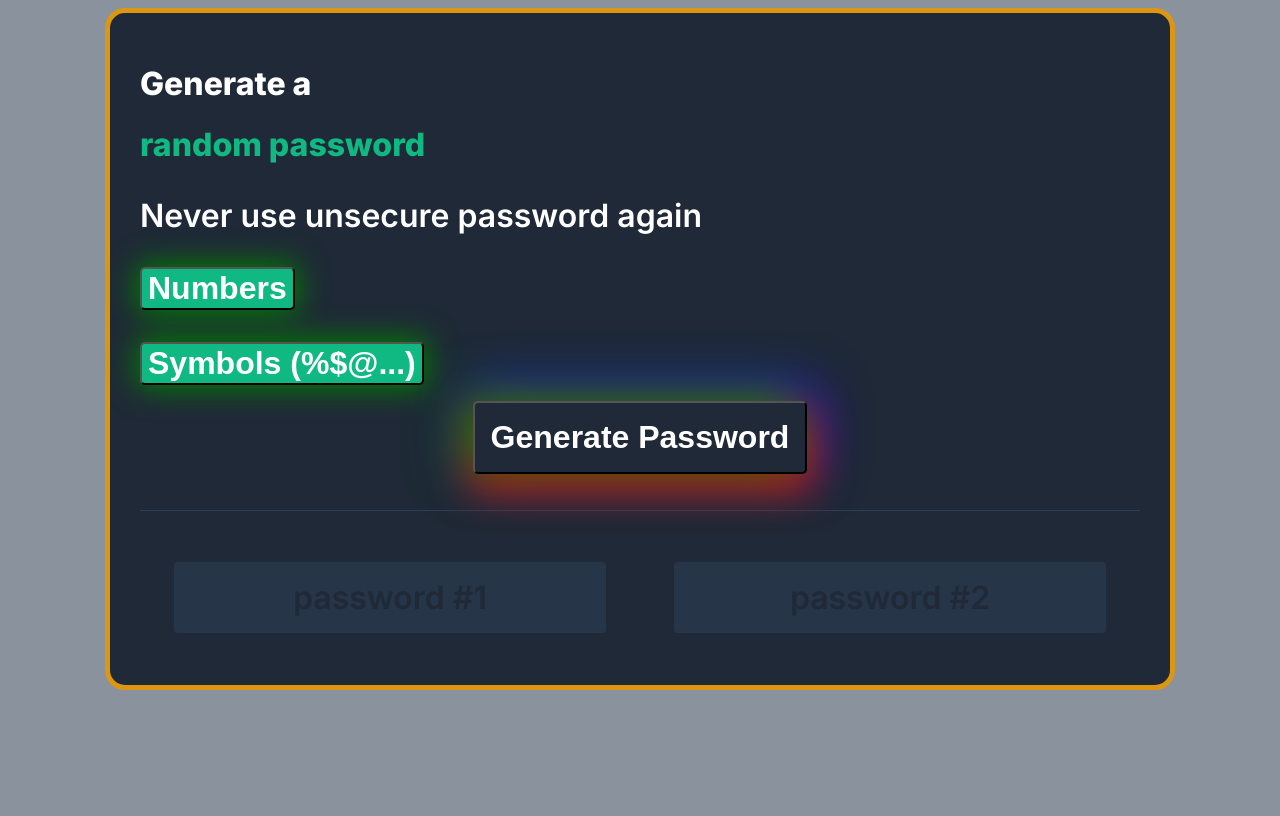
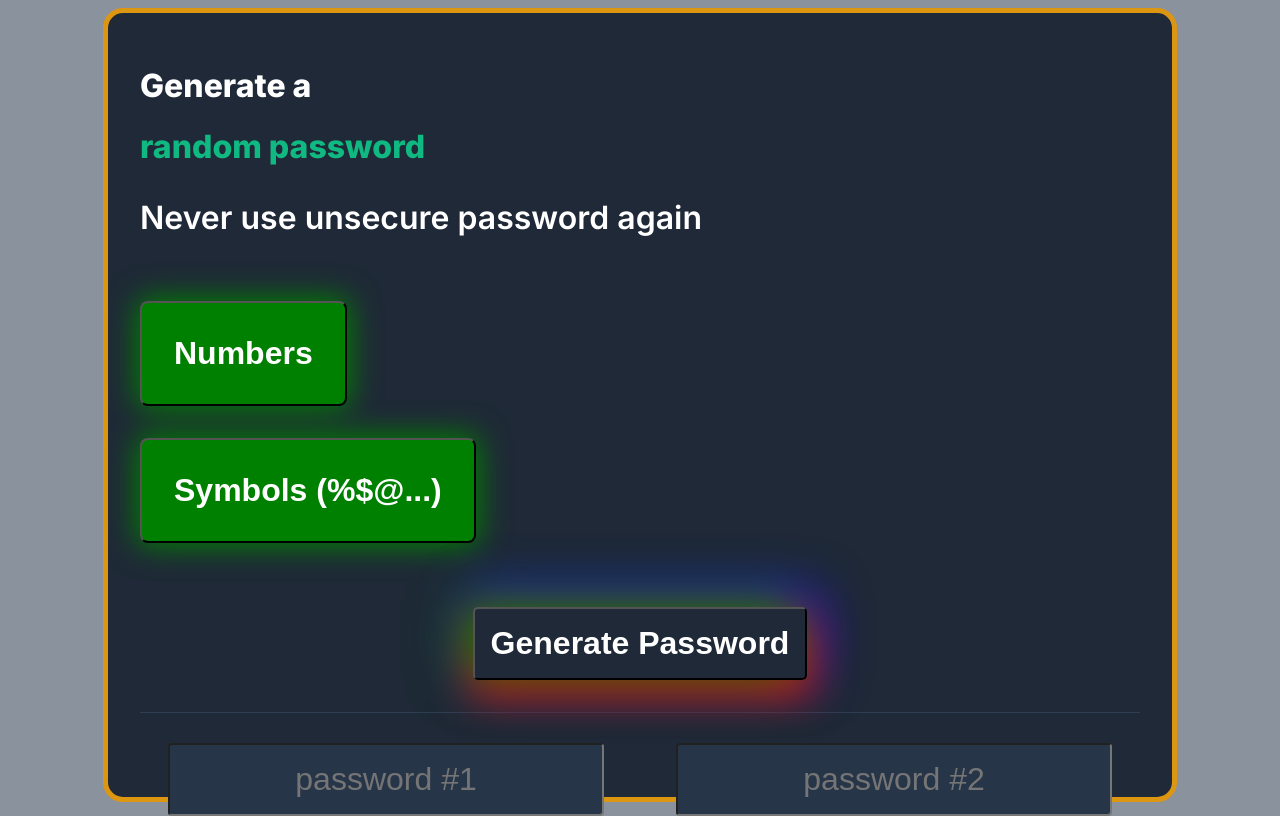
Before and after one commit to BeqaGvelesiani/Password-Generator, a plain HTML site: page index.html in a window 1280 px wide. Drawn offline with Linux system fonts and the light colour scheme.

Commit message:
ფგჰ

```diff
--- a/engine.js
+++ b/engine.js
@@ -1,7 +1,5 @@
 const letters = ["A","B","C","D","E","F","G","H","I","J","K","L","M","N","O","P","Q","R","S","T","U","V","W","X","Y","Z","a","b","c","d","e","f","g","h","i","j","k","l","m","n","o","p","q","r","s","t","u","v","w","x","y","z"];
-
 const numbers = ["0", "1", "2", "3", "4", "5", "6", "7", "8", "9"];
-
 const symbols = ["~","`","!","@","#","$","%","^","&","*","(",")","_","-","+","=","{","[","}","]",",","|",":",";","<",">",".","?","/"]
 
 const condition1 = letters.concat(numbers,symbols);
@@ -43,8 +41,8 @@ function c2Switch(){
 }
 
 function generate() {
-    pass1.textContent = "";
-    pass2.textContent = "";
+    pass1.value = "";
+    pass2.value = "";
 
     if (button1 === "on" && button2 === "on"){
         world = condition1;
@@ -57,8 +55,8 @@ function generate() {
     }
 
     for (var i=0; i<numberOfSymbol; i++){
-        pass1.textContent += world[random(0,world.length-1)];
-        pass2.textContent += world[random(0,world.length-1)];
+        pass1.value += world[random(0,world.length-1)];
+        pass2.value += world[random(0,world.length-1)];
     }
     pass1.style.color = "#10B981";
     pass2.style.color = "#10B981";
@@ -79,7 +77,7 @@ function cheker(a){
 
 function c1_off(){
     c1.style.color = "black";
-    c1.style.backgroundColor = "none";
+    c1.style.backgroundColor = "rgba(84, 255, 84, 0.13)";
     c1.style.boxShadow = "none";
     button1 = "off";
 }
@@ -93,7 +91,7 @@ function c1_on(){
 
 function c2_off(){
     c2.style.color = "black";
-    c2.style.backgroundColor = "none";
+    c2.style.backgroundColor = "rgba(84, 255, 84, 0.13)";
     c2.style.boxShadow = "none";
     button2 = "off";
 }
@@ -104,3 +102,20 @@ function c2_on(){
     c2.style.boxShadow = "0px 0px 30px 3px green";
     button2 = "on";
 }
+
+// function myFunction(a) {
+//   // Get the text field
+//   var copyText = document.getElementById(`${a}`);
+
+//   // Select the text field
+//   copyText.select();
+//   copyText.setSelectionRange(0, 99999); // For mobile devices
+
+//   // Copy the text inside the text field
+//   navigator.clipboard.writeText(copyText.value);
+
+//   // Alert the copied text
+//   alert("Copied the text: " + copyText.value);
+// }
+
+//pass1.addEventListener("click", myFunction("password1"));
--- a/index.html
+++ b/index.html
@@ -19,8 +19,8 @@
                 <button id="button" onclick="generate()">Generate Password</button>
             </div>
             <div class="output">
-                <h1 class="pass" id="password1">password #1</h1>
-                <h1 class="pass" id="password2">password #2</h1>
+                <input class="pass" id="password1" placeholder="password #1">
+                <input class="pass" id="password2" placeholder="password #2">
             </div>
             <script src="engine.js"></script>
         </div>
--- a/paint.css
+++ b/paint.css
@@ -10,6 +10,7 @@ h1 {
 body {
   font-family: "Inter", sans-serif;
   background-color: #2f3e538f;
+  display: flex;
 }
 
 .content {
@@ -21,8 +22,10 @@ body {
   align-items: center;
   margin-left: auto;
   margin-right: auto;
-  padding: 30px;
+  padding: 2rem;
   height: fit-content;
+  margin: auto;
+  max-height: 90vh;
 }
 
 p {
@@ -36,9 +39,10 @@ p {
 
 .buttons {
   border-bottom: 1px solid #2f3e53;
-  padding-bottom: 20px;
-  margin-bottom: 10px;
-  font-size: 3rem;
+  padding-bottom: 1rem;
+  margin-bottom: 1rem;
+  font-size: 2rem;
+  display: grid;
 }
 
 #button {
@@ -47,15 +51,16 @@ p {
   color: #ffffff;
   font-size: 2rem;
   font-weight: bolder;
-  display: block;
   margin-bottom: 2rem;
 }
 
 .output {
-  display: flex;
+  display: grid;
   justify-content: space-around;
+  gap: 1rem;
   text-align: center;
   margin-top: 30px;
+  display: flex ;
 }
 
 .pass {
@@ -71,7 +76,7 @@ p {
 
 #c1,
 #c2 {
-  background-color: #10b981;
+  background-color: green;
   border-radius: 5px;
   color: #ffffff;
   font-size: 2rem;
@@ -80,31 +85,34 @@ p {
   margin-top: 2rem;
   box-shadow: 0px 0px 30px 3px green;
   cursor: pointer;
+  width: fit-content;
+  padding: 2rem;
+  border-radius: 8px;
 }
 
 #button {
   margin: 1rem auto;
   background-color: #1f2937;
   padding: 1rem;
-
+margin-top: 4rem;
   animation: backlight 3000ms infinite linear;
 }
 
 @keyframes backlight {
   0% {
-    box-shadow: calc(15px * sin(0deg)) calc(15px * cos(0deg)) 30px 3px green,
-      calc(15px * sin(120deg)) calc(15px * cos(120deg)) 60px 3px red,
-      calc(15px * sin(240deg)) calc(15px * cos(240deg)) 30px 5px rgb(38, 0, 255);
+    box-shadow: calc(15px * sin(0deg)) calc(15px * cos(0deg)) 30px 10px green,
+      calc(15px * sin(120deg)) calc(15px * cos(120deg)) 60px 12px red,
+      calc(15px * sin(240deg)) calc(15px * cos(240deg)) 30px 15px rgb(38, 0, 255);
   }
   25% {
     box-shadow: calc(15px * sin(90deg)) calc(15px * cos(90deg)) 60px 3px green,
-      calc(15px * sin(210deg)) calc(15px * cos(210deg)) 30px 3px red,
+      calc(15px * sin(210deg)) calc(15px * cos(210deg)) 30px 7px red,
       calc(15px * sin(330deg)) calc(15px * cos(330deg)) 60px 5px rgb(38, 0, 255);
   }
   50% {
     box-shadow: calc(15px * sin(180deg)) calc(15px * cos(180deg)) 30px 3px green,
       calc(15px * sin(300deg)) calc(15px * cos(300deg)) 60px 3px red,
-      calc(15px * sin(60deg)) calc(15px * cos(60deg)) 30px 5px rgb(38, 0, 255);
+      calc(15px * sin(60deg)) calc(15px * cos(60deg)) 30px 9px rgb(38, 0, 255);
   }
   75% {
     box-shadow: calc(15px * sin(270deg)) calc(15px * cos(270deg)) 60px 3px green,
@@ -112,8 +120,8 @@ p {
       calc(15px * sin(180deg)) calc(15px * cos(180deg)) 60px 5px rgb(38, 0, 255);
   }
   100% {
-    box-shadow: calc(15px * sin(0deg)) calc(15px * cos(0deg)) 30px 3px green,
-      calc(15px * sin(120deg)) calc(15px * cos(120deg)) 60px 3px red,
-      calc(15px * sin(240deg)) calc(15px * cos(240deg)) 30px 5px rgb(38, 0, 255);
+    box-shadow: calc(15px * sin(0deg)) calc(15px * cos(0deg)) 30px 10px green,
+      calc(15px * sin(120deg)) calc(15px * cos(120deg)) 60px 12px red,
+      calc(15px * sin(240deg)) calc(15px * cos(240deg)) 30px 15px rgb(38, 0, 255);
   }
 }
```
